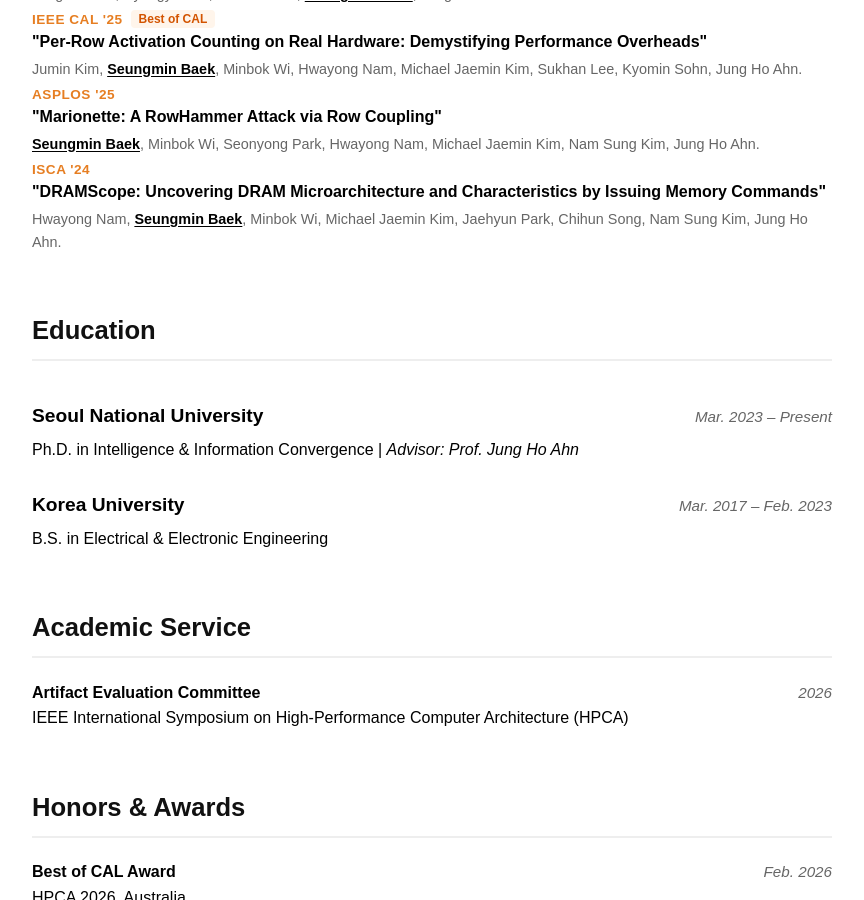
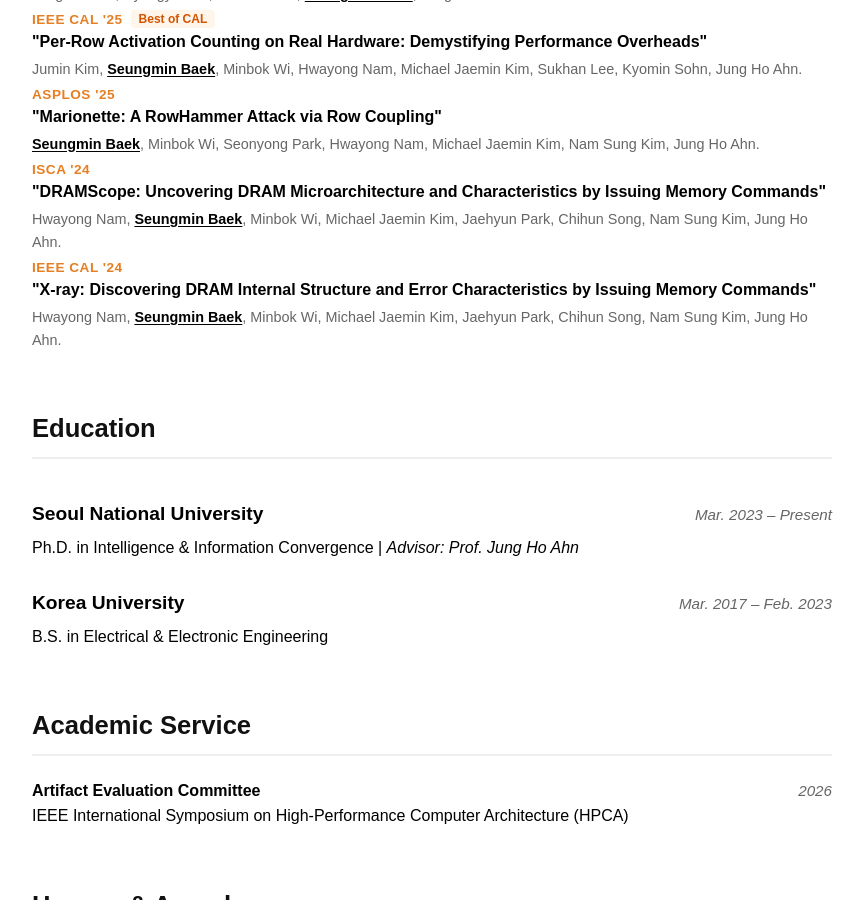
Before and after one commit to bsm1244/bsm1244.github.io, a Jekyll site: the page built from index.md, in a window 1280 px wide and 900 px high, scrolled down 1192 px. Shown: the whole window, without its empty margins (208-1072 px from the left). Built offline with Jekyll 4.4.1, drawn with Linux system fonts in a browser that asks for light colours.

Commit message:
reconstruct

```diff
--- a/index.md
+++ b/index.md
@@ -230,7 +230,11 @@ title: Seungmin Baek
   <div class="pub-authors">Hwayong Nam, <span class="me">Seungmin Baek</span>, Minbok Wi, Michael Jaemin Kim, Jaehyun Park, Chihun Song, Nam Sung Kim, Jung Ho Ahn.</div>
 </div>
 
-
+<div class="pub-item">
+  <span class="pub-venue">IEEE CAL '24</span>
+  <span class="pub-title">"X-ray: Discovering DRAM Internal Structure and Error Characteristics by Issuing Memory Commands"</span>
+  <div class="pub-authors">Hwayong Nam, <span class="me">Seungmin Baek</span>, Minbok Wi, Michael Jaemin Kim, Jaehyun Park, Chihun Song, Nam Sung Kim, Jung Ho Ahn.</div>
+</div>
 
 ## Education
 
```
